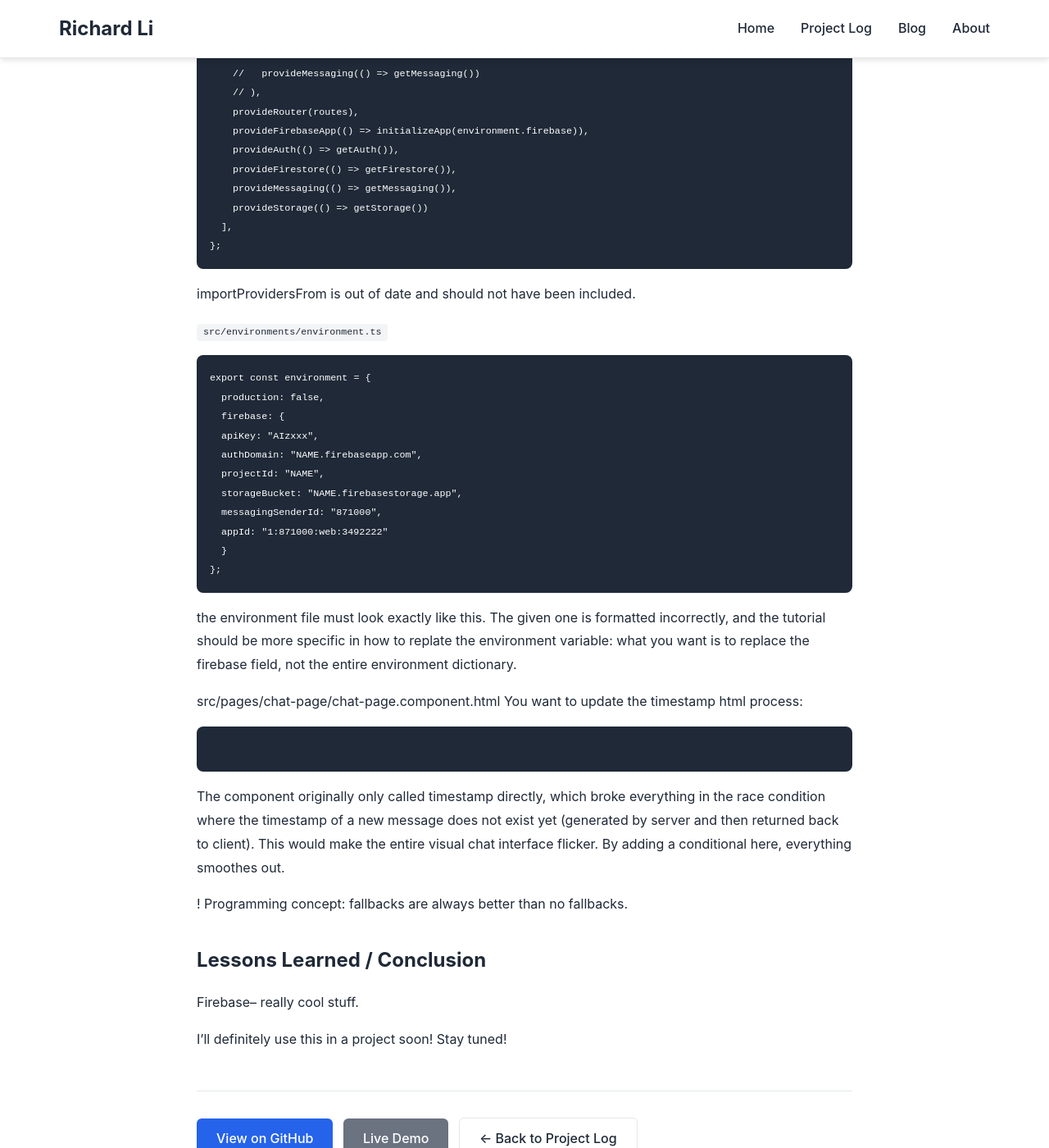
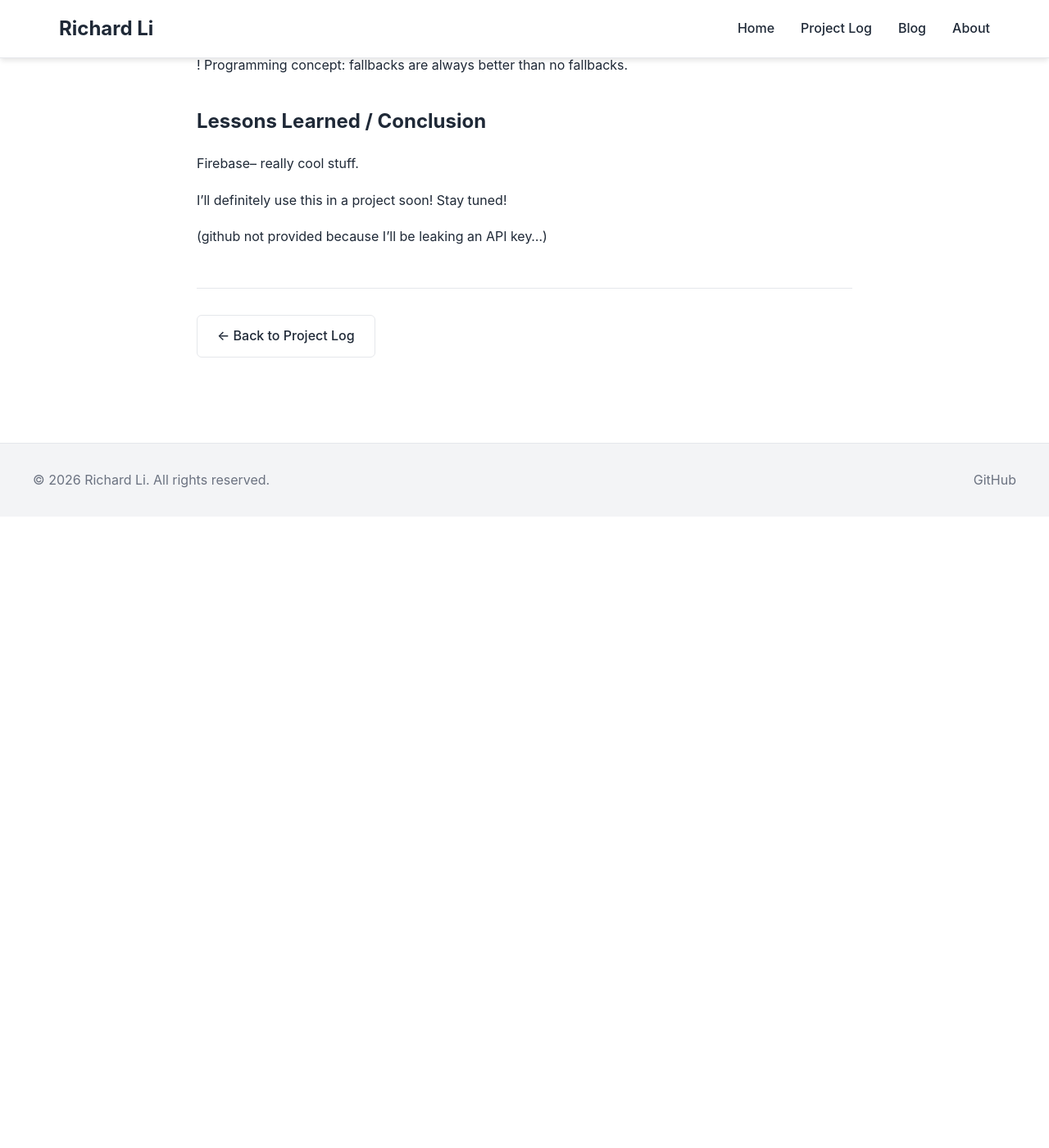
Before and after one commit to richardhcli/richardhcli.github.io, a Jekyll site: the page built from _project_posts/2026-01-31-firebase_tutorial.md, in a window 1280 px wide and 1400 px high, scrolled down 8638 px. Shown: the whole window at 82% size. Built offline with Jekyll 4.4.1, drawn with Linux system fonts in a browser that asks for light colours; after the commit the page ends 9268 px from its top, so only the background shows below that; some of the changed lines change nothing that is shown; some of the changed text lies outside the part shown.

Commit message:
firebase tutorial fixes

```diff
--- a/_project_posts/2026-01-31-firebase_tutorial.md
+++ b/_project_posts/2026-01-31-firebase_tutorial.md
@@ -6,8 +6,6 @@
   - Web development
   - backend
   - Firebase
-github_url: ""
-demo_url: ""
 ---
 
 
@@ -40,11 +38,11 @@
 ### Images:
 Using google sign in, profile pictures and users can be distinguished.
 
-Desktop:
-![Desktop 1](/assets/images/projects/2026-01-31-screenshot-mobile-1.jpg)
+#### Desktop:
+![Desktop 1](/assets/images/projects/2026-01-30-Screenshot-website-image.png)
 ![Desktop 2](/assets/images/projects/2026-01-31-screenshot-webiste-image-2.png)
 
-Mobile:
+#### Mobile:
 ![Mobile 1](/assets/images/projects/2026-01-31-screenshot-mobile-1.jpg)
 ![Mobile 1](/assets/images/projects/2026-01-30-screenshot-mobile-2.jpg)
 
@@ -116,3 +114,5 @@
 Firebase-- really cool stuff.
 
 I'll definitely use this in a project soon! Stay tuned!
+
+(github not provided because I'll be leaking an API key...)
```
